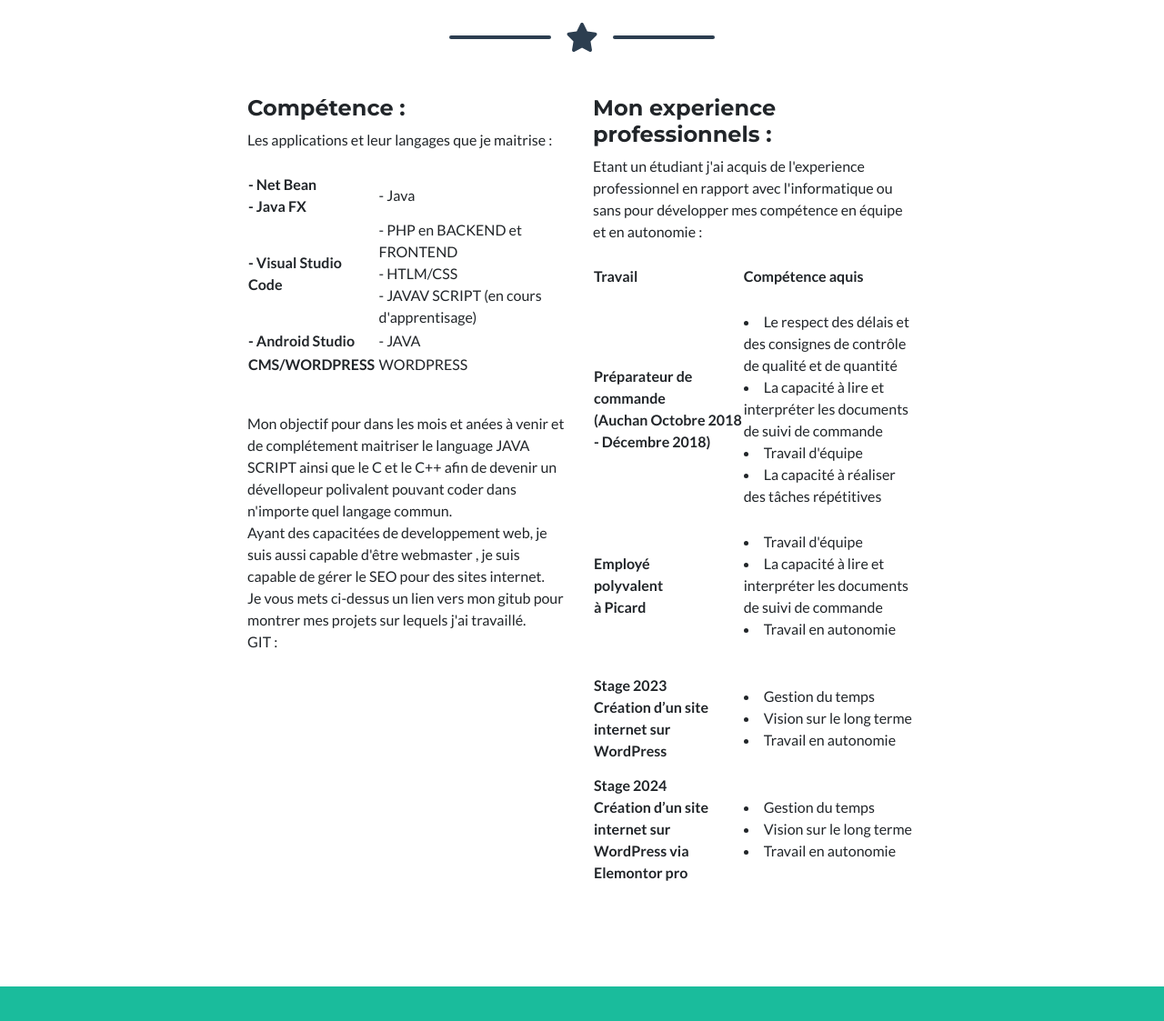
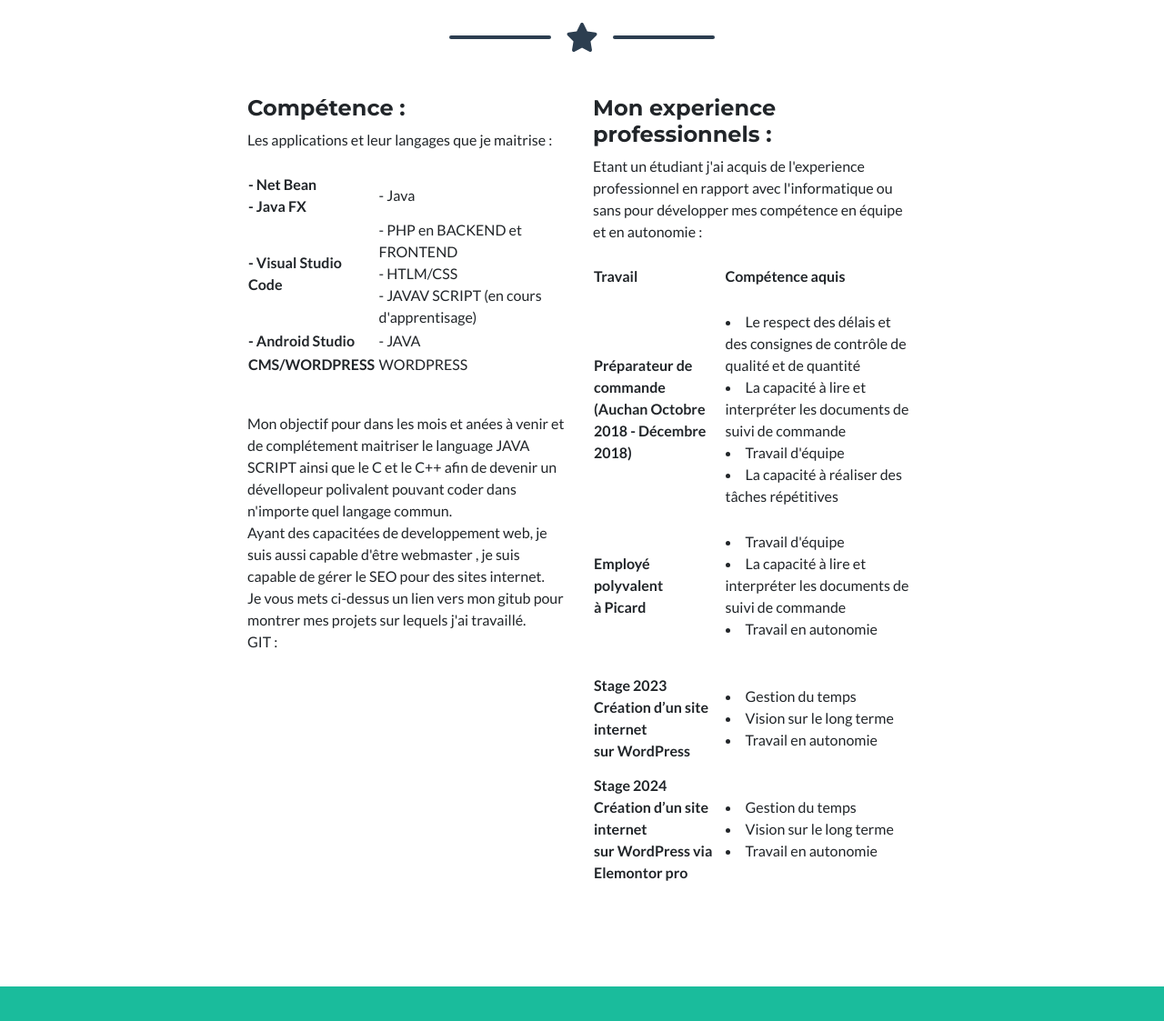
Before and after one commit to Mister-Metros/Portfolio-Justin, a plain HTML site: page index.html in a window 1280 px wide. Shown: the part 2562-3685 px from the top of the page at 91% size. Drawn offline with nearby package versions, Linux system fonts and the light colour scheme.

Commit message:
Update index.html

```diff
--- a/index.html
+++ b/index.html
@@ -210,7 +210,7 @@
                      </thead>
                      <tbody>
                        <tr>
-                         <th scope="row"><br>Préparateur de commande <br> (Auchan Octobre 2018 - Décembre 2018)</th>
+                         <th scope="row"><br>Préparateur de <br> commande <br> (Auchan Octobre 2018 - Décembre 2018)</th>
                          <td> <br>
                                 <li> Le respect des délais et des consignes de contrôle de qualité et de quantité</li>
                                 <li> La capacité à lire et interpréter les documents de suivi de commande </li>
@@ -229,7 +229,7 @@
                          </td>
                        </tr>
                        <tr>
-                        <th scope="row">Stage 2023 <br> Création d’un site internet sur WordPress </th>
+                        <th scope="row">Stage 2023 <br> Création d’un site internet <br> sur WordPress </th>
                         <td>
                            <br>
                            <li> Gestion du temps </li>
@@ -239,7 +239,7 @@
                         </td>
                       </tr>
                       <tr>
-                        <th scope="row">Stage 2024  <br> Création d’un site internet sur WordPress via Elemontor pro </th>
+                        <th scope="row">Stage 2024  <br> Création d’un site internet  <br> sur WordPress via Elemontor pro </th>
                         <td>
                            <br>
                            <li> Gestion du temps </li>
```
